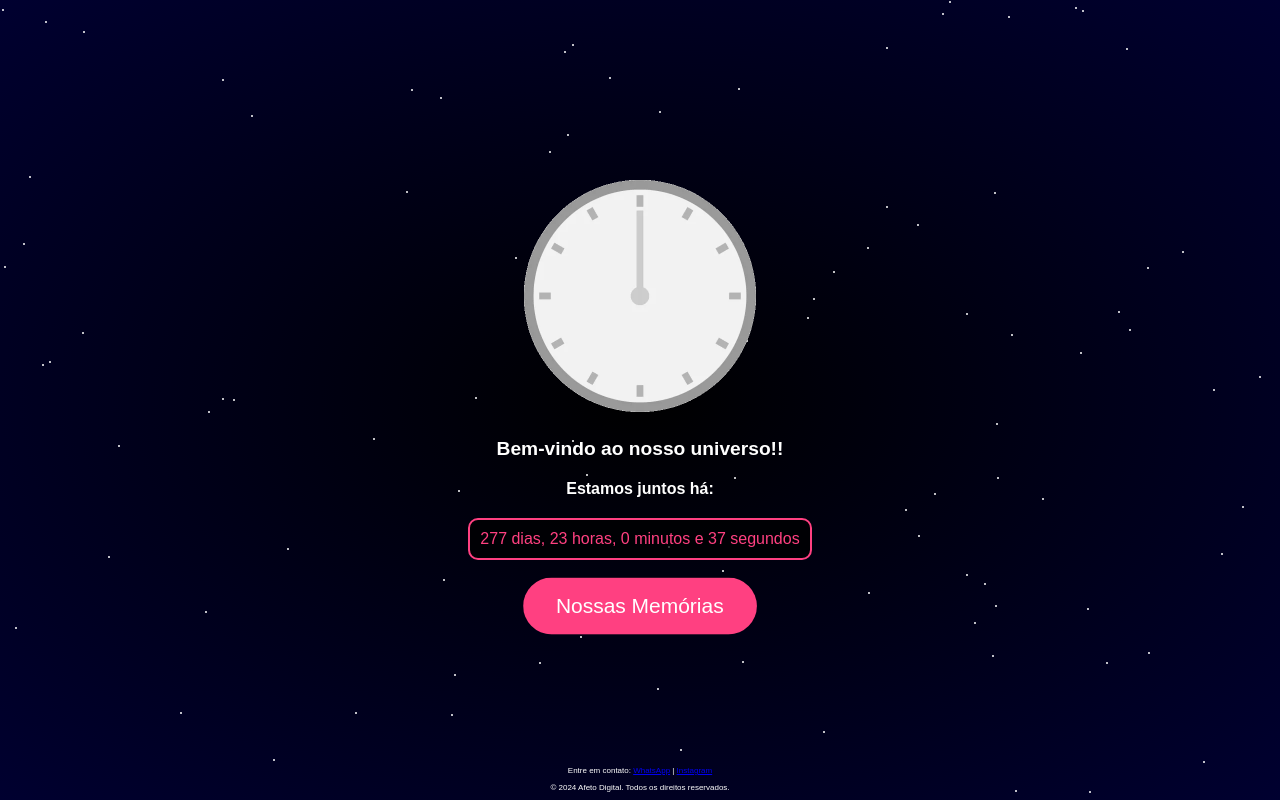
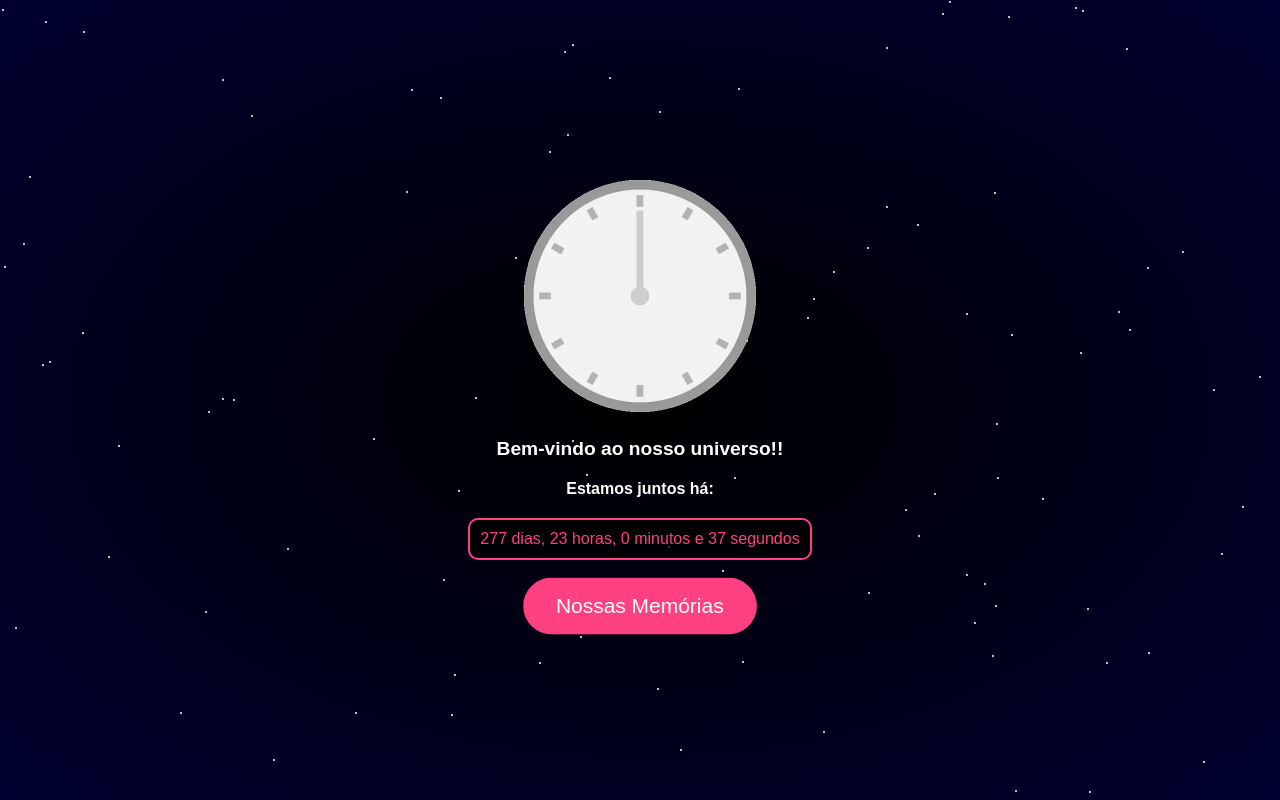
Before and after one commit to s2-mylife/myuniversyAna, a plain HTML site: page b395f24bce01e66d35ab677a7feb8e99aeadc6f3/index.html in a window 1280 px wide. Drawn offline with Linux system fonts and the light colour scheme.

Commit message:
Update index.html

```diff
--- a/b395f24bce01e66d35ab677a7feb8e99aeadc6f3/index.html
+++ b/b395f24bce01e66d35ab677a7feb8e99aeadc6f3/index.html
@@ -60,13 +60,6 @@
 
 
     <footer>
-        <p>
-          Entre em contato: <a href="https://wa.me/5511915811912">WhatsApp</a> |
-          <a href="https://www.instagram.com/afeto_digital/">Instagram</a>
-        </p>
-        <p class="footer-links">
-          &copy; 2024 Afeto Digital. Todos os direitos reservados.
-        </p>
       </footer>
     <script src="config.js"></script>
     <script src="js/functions.js"></script>
```
